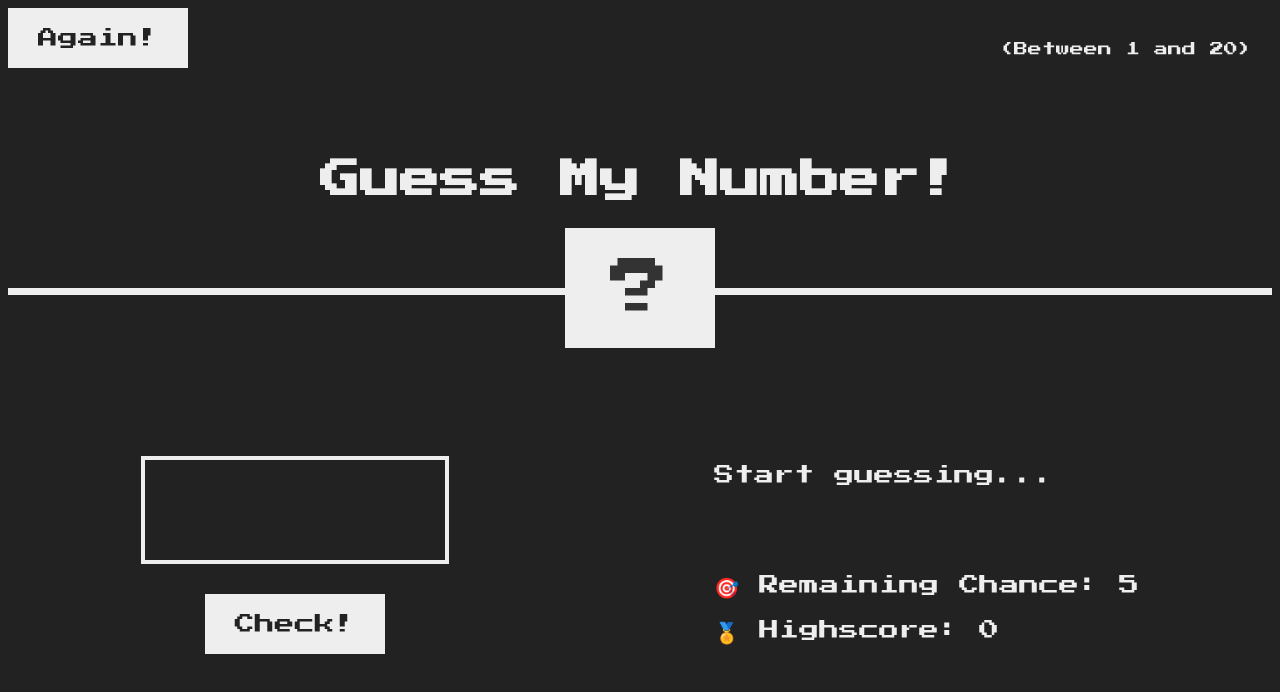
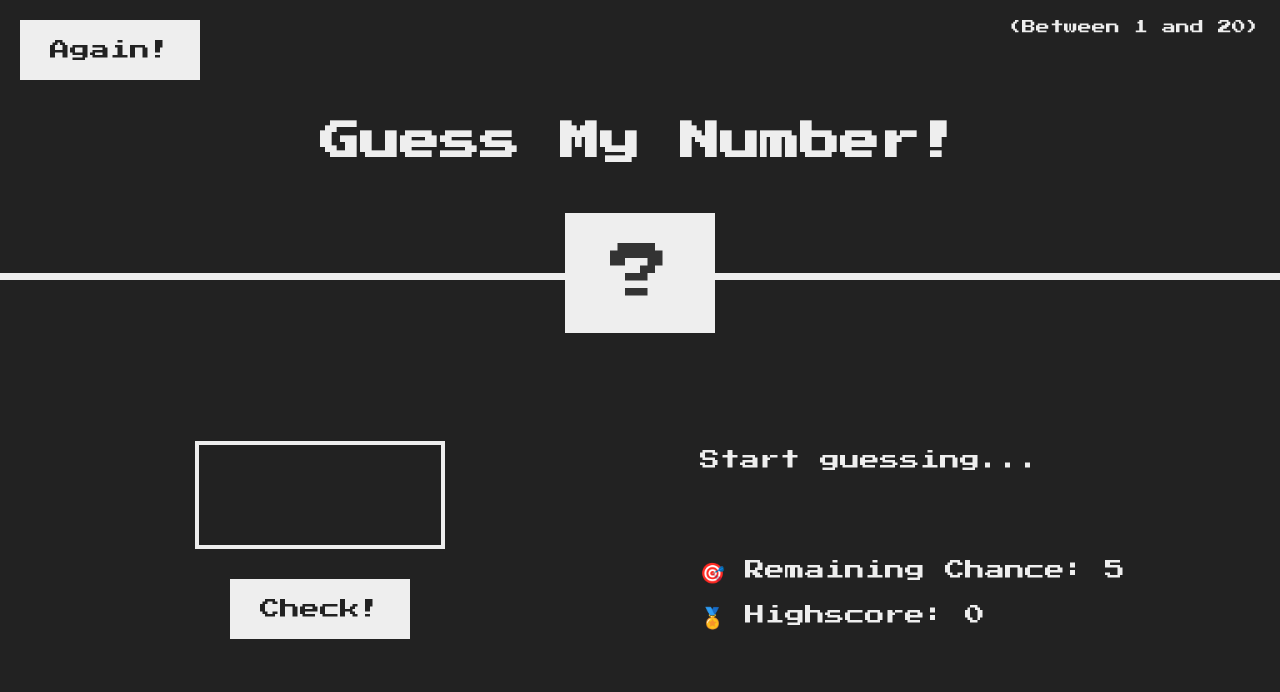
Before and after one commit to noushadzaman/guessing-game, a plain HTML site: page index.html in a window 1280 px wide. Drawn offline with Linux system fonts and the light colour scheme.

Commit message:
css modified

```diff
--- a/style.css
+++ b/style.css
@@ -1,17 +1,30 @@
 @import url('https://fonts.googleapis.com/css?family=Press+Start+2P&display=swap');
+
+* {
+  margin: 0;
+  padding: 0;
+  box-sizing: inherit;
+}
+
 html {
   font-size: 62.5%;
+  box-sizing: border-box;
 }
+
 body {
   font-family: 'Press Start 2P', sans-serif;
   color: #eee;
   background-color: #222;
+  /* background-color: #60b347; */
 }
+
+/* LAYOUT */
 header {
   position: relative;
   height: 35vh;
   border-bottom: 7px solid #eee;
 }
+
 main {
   height: 65vh;
   color: #eee;
@@ -19,14 +32,20 @@ main {
   align-items: center;
   justify-content: space-around;
 }
+
 .left {
+  width: 52rem;
   display: flex;
   flex-direction: column;
   align-items: center;
 }
+
 .right {
+  width: 52rem;
   font-size: 2rem;
 }
+
+/* ELEMENTS STYLE */
 h1 {
   font-size: 4rem;
   text-align: center;
@@ -36,6 +55,7 @@ h1 {
   left: 50%;
   transform: translate(-50%, -50%);
 }
+
 .number {
   background: #eee;
   color: #333;
@@ -48,12 +68,20 @@ h1 {
   left: 50%;
   transform: translate(-50%, 50%);
 }
+
 .between {
   font-size: 1.4rem;
   position: absolute;
   top: 2rem;
   right: 2rem;
 }
+
+.again {
+  position: absolute;
+  top: 2rem;
+  left: 2rem;
+}
+
 .guess {
   background: none;
   border: 4px solid #eee;
@@ -66,6 +94,7 @@ h1 {
   display: block;
   margin-bottom: 3rem;
 }
+
 .btn {
   border: none;
   background-color: #eee;
@@ -75,13 +104,16 @@ h1 {
   padding: 2rem 3rem;
   cursor: pointer;
 }
+
 .btn:hover {
   background-color: #ccc;
 }
+
 .message {
   margin-bottom: 8rem;
   height: 3rem;
 }
+
 .label-score {
   margin-bottom: 2rem;
 }
```
